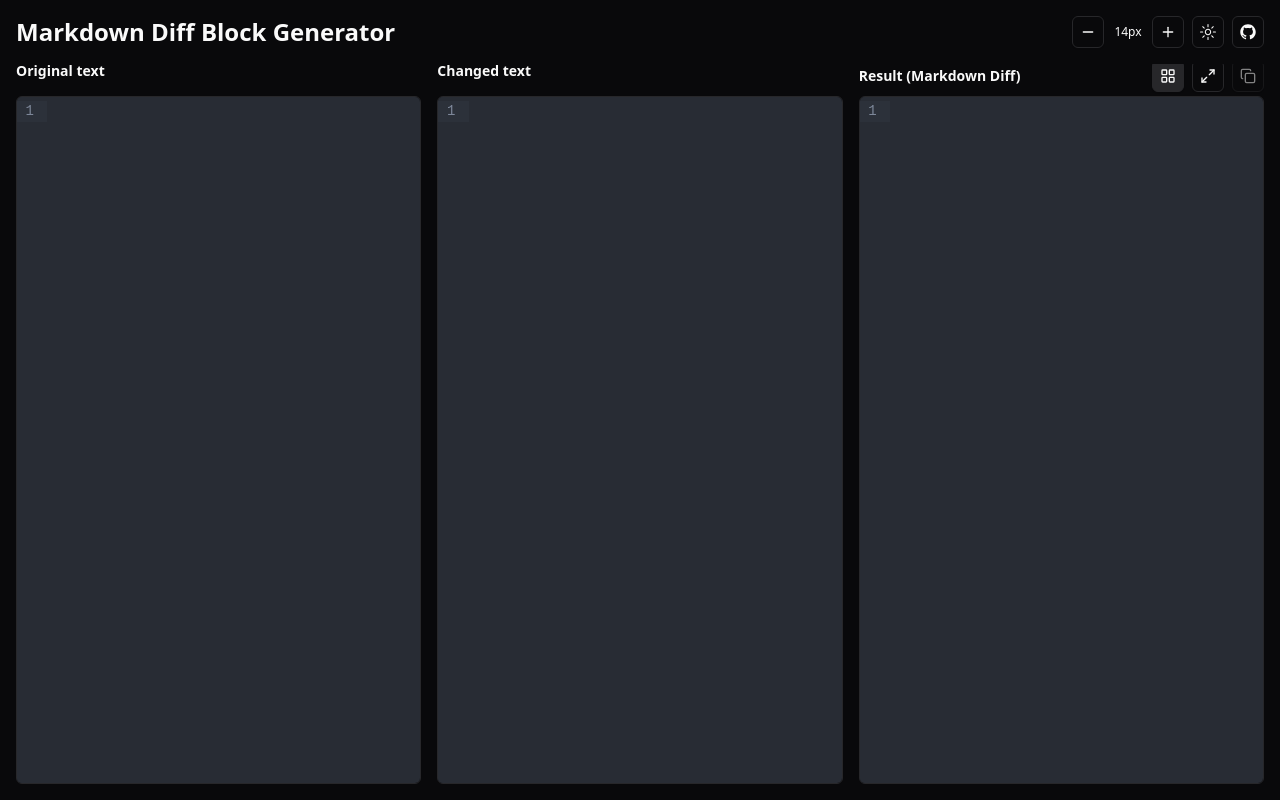
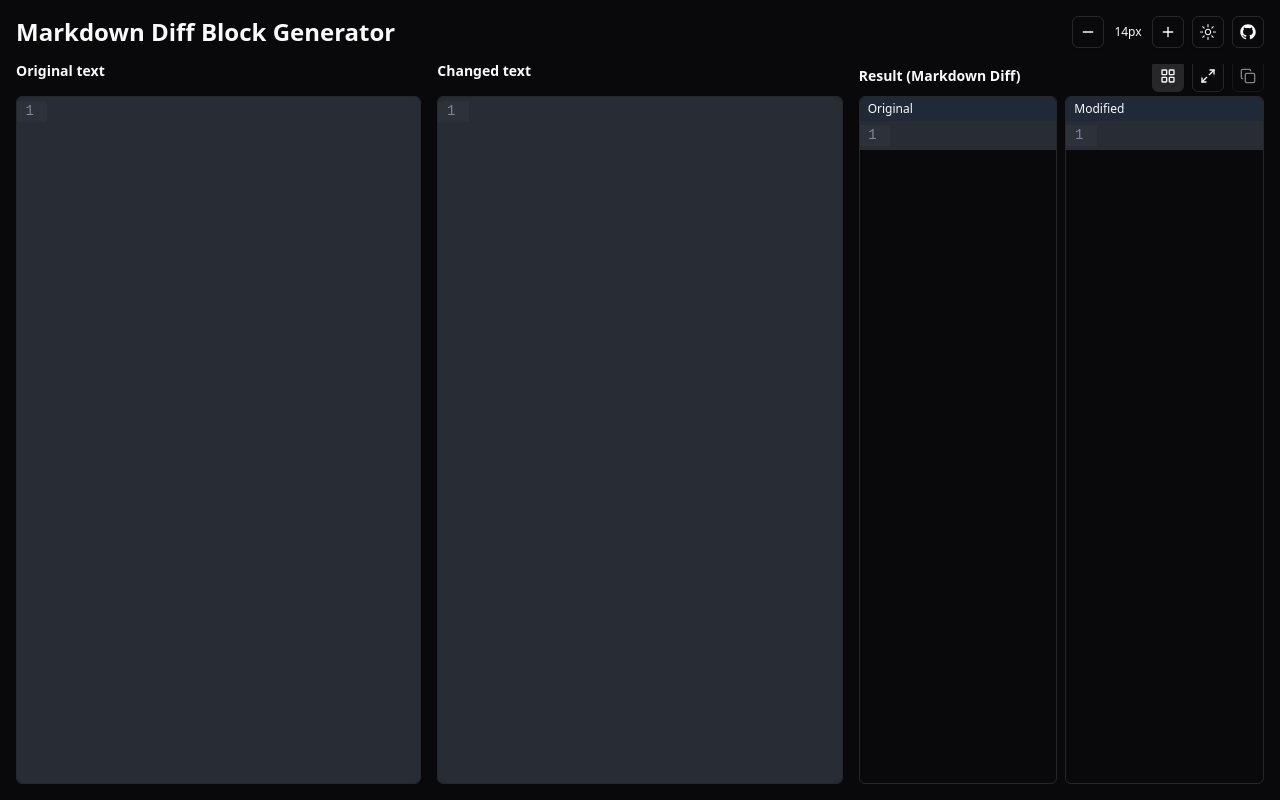
Before and after one commit to joisun/markdow-diff-block-generater, a React (Vite) app: page / in a window 1280 px wide. Both pictures are taken after a click on the button 1168 px from the left and 76 px from the top of the page. Built offline with nearby package versions, Linux system fonts and the light colour scheme.

Commit message:
feat: add CodeMirror language support and diff highlighting in the editor

```diff
--- a/package.json
+++ b/package.json
@@ -11,8 +11,11 @@
     "shad:add": "npx shadcn@latest add"
   },
   "dependencies": {
+    "@codemirror/language": "^6.11.0",
+    "@codemirror/legacy-modes": "^6.5.0",
     "@codemirror/state": "^6.5.2",
     "@codemirror/view": "^6.36.5",
+    "@lezer/highlight": "^1.2.1",
     "@radix-ui/react-dropdown-menu": "^2.1.11",
     "@radix-ui/react-icons": "^1.3.0",
     "@radix-ui/react-label": "^2.1.0",
--- a/src/App.tsx
+++ b/src/App.tsx
@@ -9,6 +9,10 @@ import { useToast } from '@/hooks/use-toast'
 // --- CodeMirror Imports ---
 import CodeMirror from '@uiw/react-codemirror'
 import { EditorView } from '@codemirror/view'
+import { HighlightStyle, syntaxHighlighting } from '@codemirror/language'
+import { tags } from '@lezer/highlight'
+import { StreamLanguage } from '@codemirror/language'
+import { diff } from '@codemirror/legacy-modes/mode/diff'
 
 // --- Diff Library Import ---
 import { diffLines, Change } from 'diff'
@@ -73,6 +77,13 @@ function App(): JSX.Element {
   }, [toast])
 
   // --- Editor Theme ---
+  const diffHighlightStyle = useMemo(() => {
+    return HighlightStyle.define([
+      { tag: tags.inserted, backgroundColor: isDark ? 'rgba(152, 195, 121, 0.2)' : 'rgba(80, 161, 79, 0.2)' },
+      { tag: tags.deleted, backgroundColor: isDark ? 'rgba(224, 108, 117, 0.2)' : 'rgba(228, 86, 73, 0.2)' },
+    ])
+  }, [isDark])
+
   const editorTheme = useMemo(() => {
     return EditorView.theme({
       '&': {
@@ -88,6 +99,9 @@ function App(): JSX.Element {
       },
       '&.cm-focused': {
         outline: 'none',
+      },
+      '.cm-line': {
+        padding: '0 4px',
       },
     })
   }, [fontSize, isDark])
@@ -187,6 +201,7 @@ function App(): JSX.Element {
           </div>
 
           {/* Diff View Content */}
+          {diffMode === 'unified' ? (
             <div className="flex-1 border border-border rounded-md overflow-hidden">
               <CodeMirror
                 value={resultText}
@@ -198,9 +213,47 @@ function App(): JSX.Element {
                   lineNumbers: true,
                   highlightActiveLine: false,
                 }}
+                extensions={[
+                  editorTheme,
+                  syntaxHighlighting(diffHighlightStyle),
+                  StreamLanguage.define(diff),
+                ]}
+              />
+            </div>
+          ) : (
+            <div className="flex-1 grid grid-cols-2 gap-2">
+              {/* Original Text (Left) */}
+              <div className="border border-border rounded-md overflow-hidden">
+                <div className={`text-xs px-2 py-1 ${isDark ? 'bg-gray-800' : 'bg-gray-100'}`}>Original</div>
+                <CodeMirror
+                  value={originText}
+                  height="calc(100% - 24px)"
+                  theme={isDark ? 'dark' : 'light'}
+                  editable={false}
+                  basicSetup={{
+                    lineNumbers: true,
+                    highlightActiveLine: false,
+                  }}
                   extensions={[editorTheme]}
                 />
               </div>
+              {/* Changed Text (Right) */}
+              <div className="border border-border rounded-md overflow-hidden">
+                <div className={`text-xs px-2 py-1 ${isDark ? 'bg-gray-800' : 'bg-gray-100'}`}>Modified</div>
+                <CodeMirror
+                  value={changedText}
+                  height="calc(100% - 24px)"
+                  theme={isDark ? 'dark' : 'light'}
+                  editable={false}
+                  basicSetup={{
+                    lineNumbers: true,
+                    highlightActiveLine: false,
+                  }}
+                  extensions={[editorTheme]}
+                />
+              </div>
+            </div>
+          )}
         </div>
       </section>
 
```
Also changed, not shown: 1 other file (tests, documents, lock files or other folders). Lines whose indentation alone changed are shown as unchanged.
